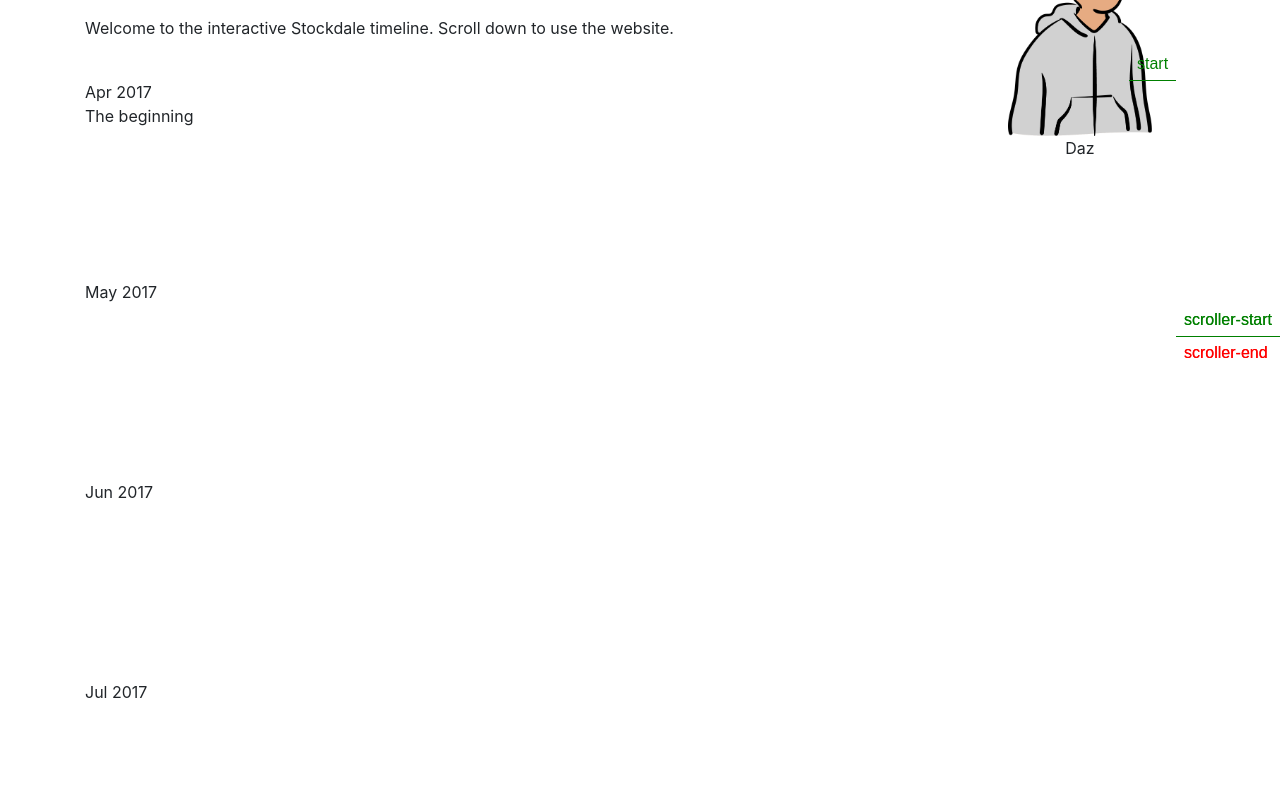
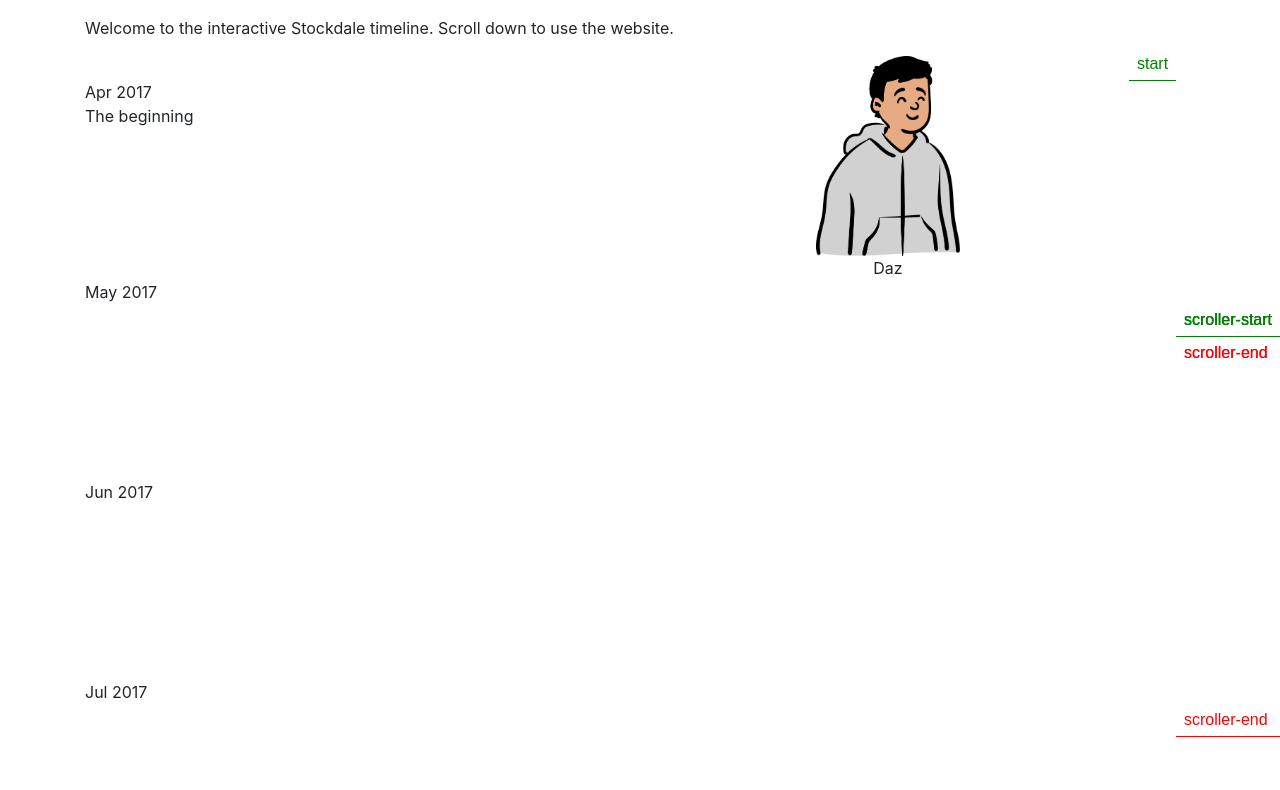
Before and after one commit to DarrenXu94/stocky, a website with bundled scripts: page index.html in a window 1280 px wide. Shown: the part 64-854 px from the top of the page. Built offline with nearby package versions, Linux system fonts and the light colour scheme.

Commit message:
New characters

```diff
--- a/js/characters.js
+++ b/js/characters.js
@@ -11,4 +11,9 @@ export const characters = [
     departure: "19/12/2021",
     img: "jono.png",
   },
+  {
+    name: "Ash",
+    arrival: "28/08/2019",
+    img: "ash.png",
+  },
 ];
--- a/js/scripts.js
+++ b/js/scripts.js
@@ -75,21 +75,28 @@ for (let character of characters) {
   const departureDiv =
     "#month_" + dayjs(character.departure, "DD/MM/YYYY").format("YYYY-MM");
 
-  const projectShrinkTimeline = gsap.timeline({
-    scrollTrigger: {
+  let triggerOpts = {
     trigger: arrivalDiv,
     markers: true,
     start: "top center",
     end: "top center",
-      endTrigger: departureDiv,
+    // endTrigger: departureDiv,
     toggleActions: "play reverse play reverse",
     onEnter: () => modifyCharactersPresent(1),
     onLeave: () => modifyCharactersPresent(-1),
     onEnterBack: () => modifyCharactersPresent(1),
     onLeaveBack: () => modifyCharactersPresent(-1),
+  };
 
-      // scrub: true,
-    },
+  if (character.departure) {
+    triggerOpts.endTrigger = departureDiv;
+  } else {
+    triggerOpts.endTrigger = "body";
+    triggerOpts.end = "bottom bottom";
+  }
+
+  const projectShrinkTimeline = gsap.timeline({
+    scrollTrigger: triggerOpts,
   });
 
   const shrinkTween = gsap.fromTo(
--- a/scss/styles.scss
+++ b/scss/styles.scss
@@ -4,8 +4,8 @@
 
 .character {
   position: fixed;
-  top: 0;
-  right: 0;
+  top: 15%;
+  right: 15%;
   .newCharacterLabel {
     text-align: center;
   }
```
Also changed, not shown: assets/ash.png (added), css/styles.css, js/scripts.min.js. Lines whose indentation alone changed are shown as unchanged.
